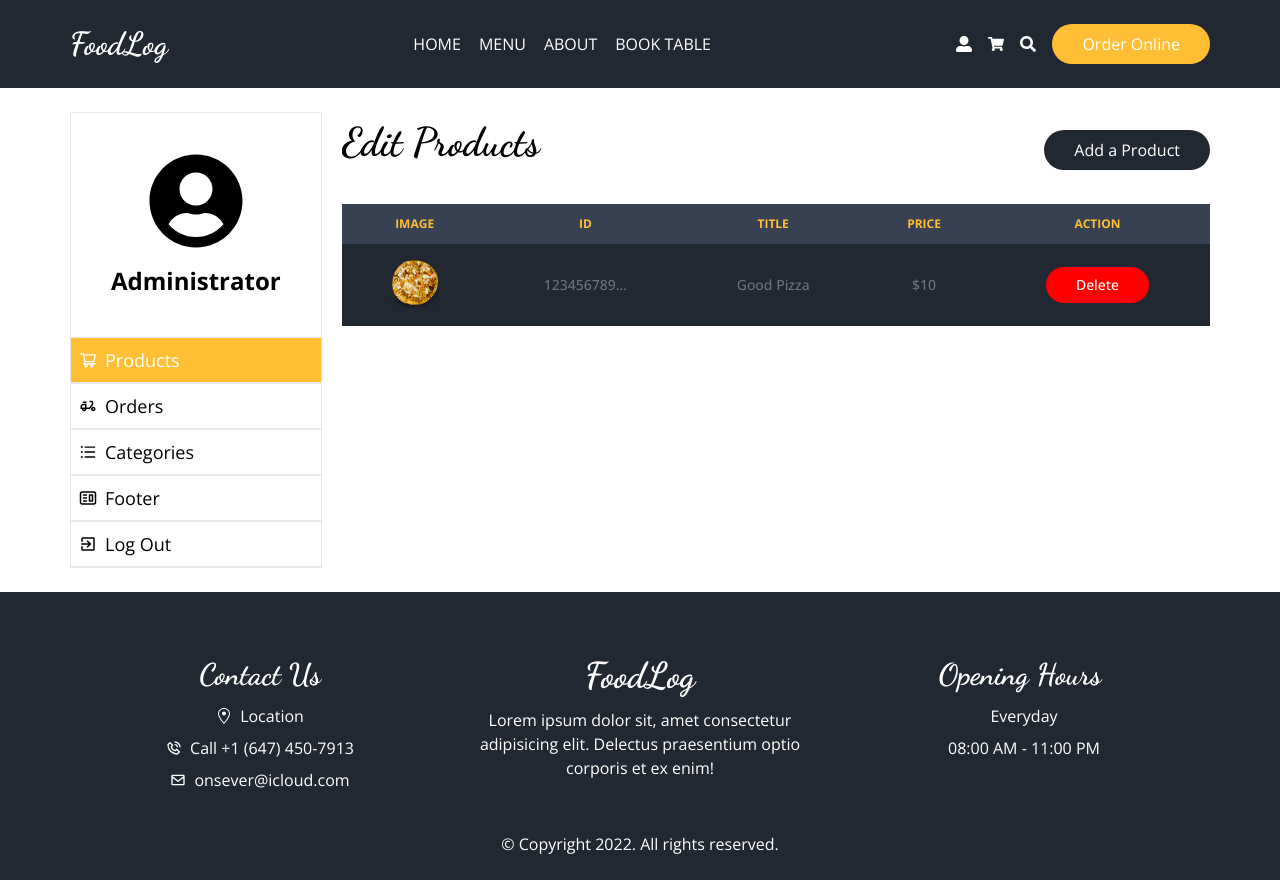
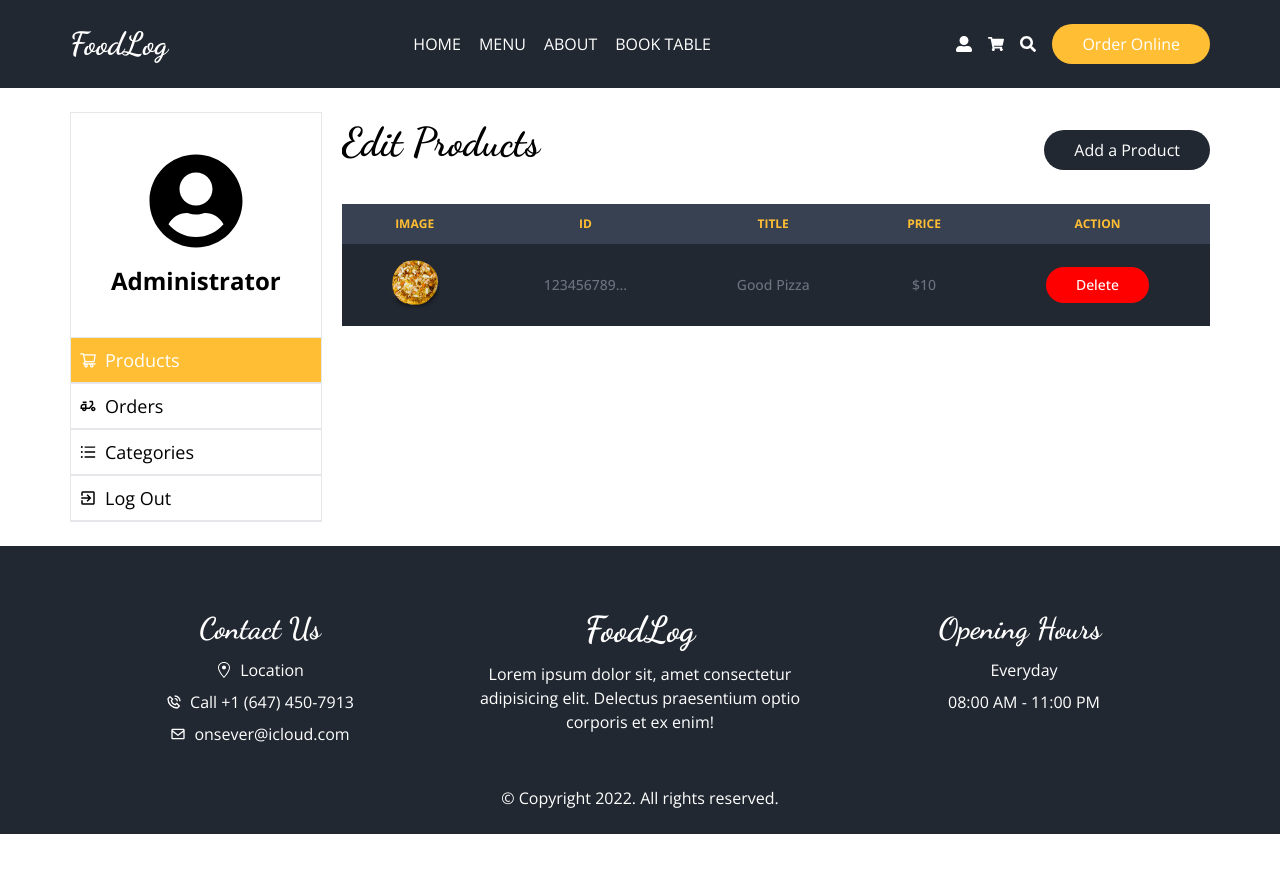
Before and after one commit to onsever/food-ordering-app, a Next.js app: page /admin/dashboard in a window 1280 px wide. After the commit the page ends 834 px from the top, so only its background shows below. Built offline with nearby package versions, Linux system fonts and the light colour scheme.

Commit message:
general modification and fixing issues

```diff
--- a/components/dashboard/Orders.jsx
+++ b/components/dashboard/Orders.jsx
@@ -3,7 +3,7 @@ import Title from "../ui/Title";
 
 const Orders = () => {
     return (
-        <div className="w-full overflow-scroll">
+        <div className="w-full overflow-x-scroll">
             <Title className="text-[2.5rem] mb-4 md:text-left text-center">Orders Table</Title>
             <div className="flex items-center justify-start w-full my-4 overflow-scroll">
                 <table className="w-full text-sm text-center text-gray-500">
--- a/components/dashboard/Products.jsx
+++ b/components/dashboard/Products.jsx
@@ -4,7 +4,7 @@ import Image from "next/image";
 
 const Products = () => {
     return (
-        <div className="w-full overflow-scroll">
+        <div className="w-full overflow-x-scroll">
             <div className="w-full flex items-center justify-between">
                 <Title className="text-[2.5rem] mb-4 md:text-left text-center">Edit Products</Title>
                 <button className="btn-secondary">Add a Product</button>
--- a/pages/admin/dashboard/index.jsx
+++ b/pages/admin/dashboard/index.jsx
@@ -4,12 +4,10 @@ import {
     MdOutlineExitToApp,
 } from "react-icons/md";
 import { FaUserCircle } from "react-icons/fa";
-import { CgWebsite } from "react-icons/cg";
 import { AiOutlineShoppingCart, AiOutlineUnorderedList } from "react-icons/ai";
 import Products from "../../../components/dashboard/Products";
 import Orders from "../../../components/dashboard/Orders";
 import Categories from "../../../components/dashboard/Categories";
-import Footer from "../../../components/dashboard/Footer";
 
 const Index = () => {
     const [handleTabs, setHandleTabs] = useState(0);
@@ -35,10 +33,6 @@ const Index = () => {
                         <span>Categories</span>
                     </li>
                     <li className={`flex items-center gap-x-2 py-2 pl-2 border text-lg cursor-pointer hover:bg-primary hover:text-white transition-all hover:border-primary border-l-0 border-r-0 ${handleTabs === 3 ? "bg-primary text-white" : "bg-white text-black"}`} onClick={() => setHandleTabs(3)}>
-                        <CgWebsite />
-                        <span>Footer</span>
-                    </li>
-                    <li className={`flex items-center gap-x-2 py-2 pl-2 border text-lg cursor-pointer hover:bg-primary hover:text-white transition-all hover:border-primary border-l-0 border-r-0 ${handleTabs === 4 ? "bg-primary text-white" : "bg-white text-black"}`} onClick={() => setHandleTabs(4)}>
                         <MdOutlineExitToApp />
                         <span>Log Out</span>
                     </li>
@@ -47,7 +41,6 @@ const Index = () => {
             {handleTabs === 0 && <Products />}
             {handleTabs === 1 && <Orders />}
             {handleTabs === 2 && <Categories />}
-            {handleTabs === 3 && <Footer />}
         </div>
     );
 };
```
